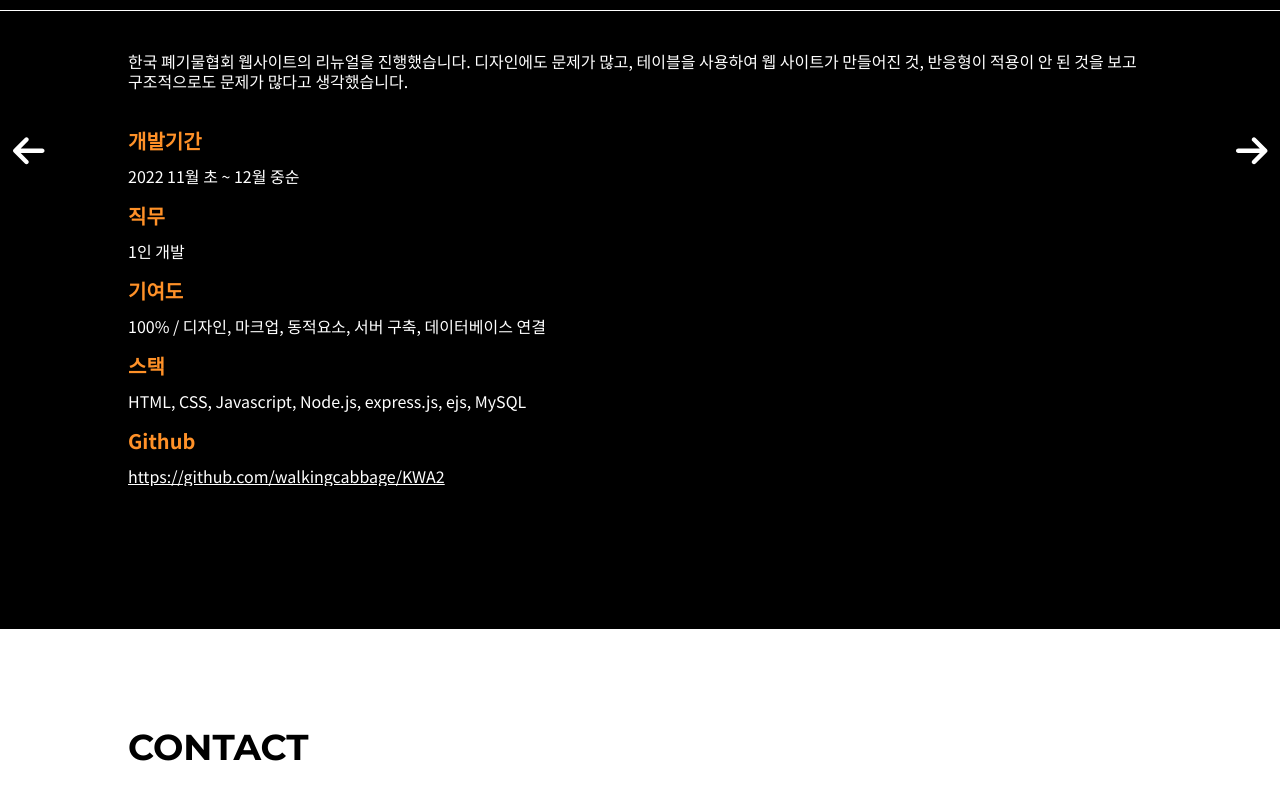
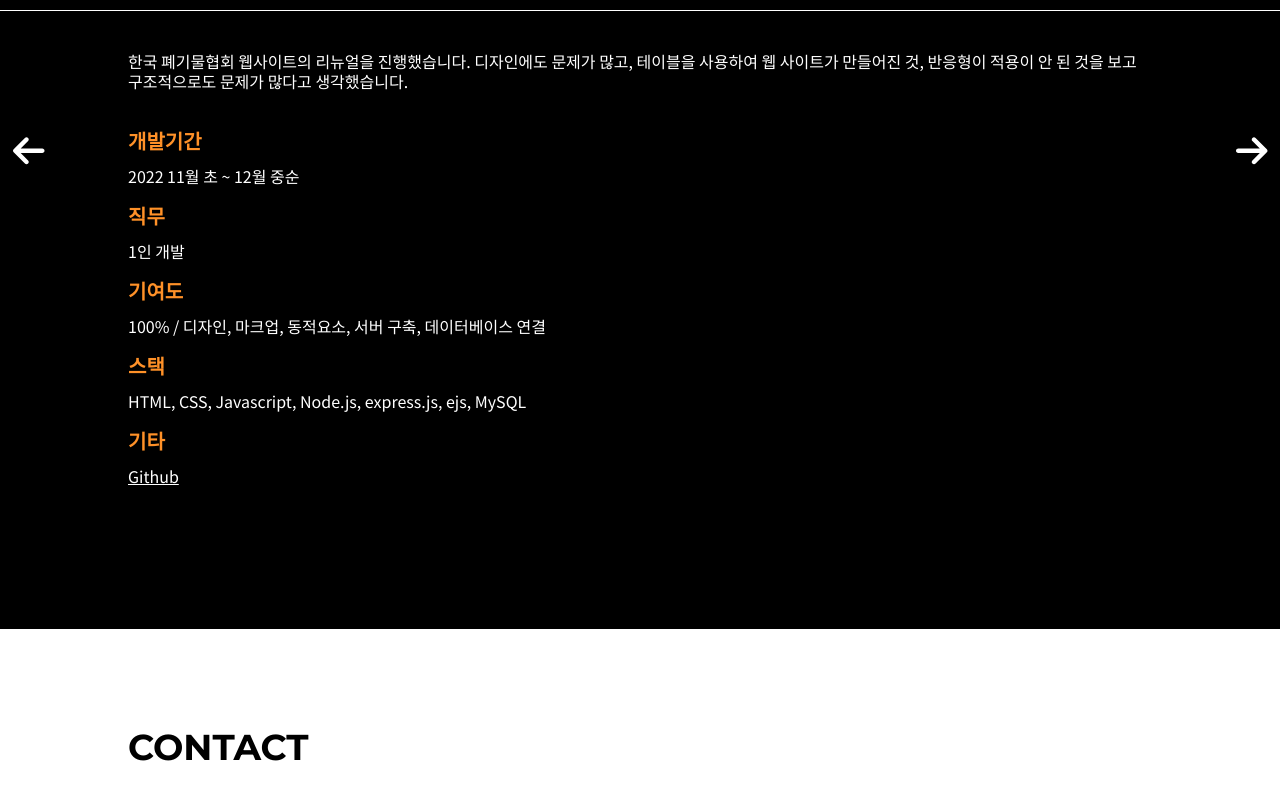
Before and after one commit to walkingcabbage/portfolio, a Vue app: page / in a window 1280 px wide. Shown: the part 3366-4166 px from the top of the page. Built offline with nearby package versions, Linux system fonts and the light colour scheme.

Commit message:
update 230131

```diff
--- a/src/components/ProjectCon.vue
+++ b/src/components/ProjectCon.vue
@@ -39,8 +39,9 @@
             <p>{{stack}}</p>
             </div>
             <div class="details">
-              <h4>Github</h4>
-            <a :href='githubUrl'>{{ githubUrl }}</a>
+              <h4>기타</h4>
+            <a target="_blank" :href='githubUrl'>Github</a>
+            <a v-if="demoUrl" target="_blank" :href='demoUrl'>Demo</a>
             </div>
           </div>
         </div>
@@ -59,6 +60,7 @@ export default {
     contr:String,
     stack:String,
     githubUrl:String,
+    demoUrl:String,
     total:Number,
     current:Number,
   },
@@ -127,6 +129,9 @@ export default {
     margin-bottom: 20px;
 
   }
+  .details>a:nth-child(3){
+    padding-left: 10px;
+  }
     .details:last-child{
     overflow:hidden;
       text-overflow:ellipsis;
@@ -159,7 +164,7 @@ export default {
   @media (max-width:1400px) {
     .project-sec{
       flex-direction: column;
-      border-right: 1px solid #fff;
+      border-right: 0px solid #fff;
     }
     .title-wrap{
       padding-left: 10%;
--- a/src/components/ProjectSec.vue
+++ b/src/components/ProjectSec.vue
@@ -7,7 +7,7 @@
       }" :slides-per-view="1" :modules="modules" @swiper="onSwiper" @slideChange="onSlideChange">
         <swiper-slide v-for="(item,index) in projectDetails" :key="item">
           <project-con :logoUrl='item.logo' :title="item.tit" :disc="item.dis" :devtime="item.devt" :job="item.jobs"
-            :contr="item.cont" :stack="item.stak" :githubUrl="item.github" :total="projectDetails.length"
+            :contr="item.cont" :stack="item.stak" :githubUrl="item.github" :demoUrl="item.demo" :total="projectDetails.length"
             :current="index+1" />
         </swiper-slide>
         <div class="prev-btn">
@@ -56,18 +56,20 @@
           jobs: '1인 개발',
           cont: '100% / 디자인, 마크업, 동적요소, 서버 구축, 데이터베이스 연결',
           stak: 'HTML, CSS, Javascript, Node.js, express.js, ejs, MySQL',
-          github: 'https://github.com/walkingcabbage/KWA2'
+          github: 'https://github.com/walkingcabbage/KWA2',
+          demo: ''
         },
         {
           logo: require(`@/assets/imgs/seomunlogo.png`),
           tit: '서문시장 야시장',
           dis: `서문시장 야시장 웹사이트의 리뉴얼을 진행하였습니다.
-매우 번잡한 콘텐츠 배치와 반응형 미지원을 고치는 데에 중점으로 하였습니다. `,
+매우 번잡한 콘텐츠 배치와 반응형 미지원을 고치는 데에 중점을 두었습니다. `,
           devt: '2022 10월 초 ~ 11월 초 ',
           jobs: '1인 개발',
           cont: '100% / 디자인, 마크업, 동적요소, 서버 구축, 데이터베이스 연결',
           stak: 'HTML, CSS, Javascript, Node.js, express.js, ejs, MySQL',
-          github: '준비중'
+          github: '준비중',
+          demo: ''
         },
         {
           logo: require(`@/assets/imgs/wonjulogo.png`),
@@ -79,7 +81,8 @@
           jobs: '팀 프로젝트 / PM, 디자인, 퍼블리싱',
           cont: '50% / 메인페이지 마크업, 서브페이지 마크업, 동적요소, 서버구축, 데이터베이스 연결',
           stak: 'HTML, CSS, Javascript, Node.js, express.js, ejs, MySQL, git',
-          github: 'https://github.com/walkingcabbage/wonju'
+          github: 'https://github.com/walkingcabbage/wonju',
+          demo: ''
         },
         {
           logo: require(`@/assets/imgs/richmondlogo.png`),
@@ -90,7 +93,8 @@
           jobs: '1인 개발',
           cont: '100% / 디자인, 마크업, 동적요소',
           stak: 'HTML, CSS, Javascript',
-          github: '준비중'
+          github: 'https://github.com/walkingcabbage/therichmond_clone',
+          demo: 'https://walkingcabbage.github.io/therichmond_clone/'
         },
         {
           logo: require(`@/assets/imgs/shouselogo.png`),
@@ -102,7 +106,8 @@ swiper 라이브러리를 사용할 수 있는 경험이 되었습니다.`,
           jobs: '1인 개발',
           cont: '100% / 디자인, 마크업, 동적요소',
           stak: 'HTML, CSS, Javascript',
-          github: '준비중'
+          github: 'https://github.com/walkingcabbage/shouse_clone',
+          demo: 'https://walkingcabbage.github.io/shouse_clone/'
         },
 
       ]
```
Also changed, not shown: 11 other files (tests, documents, lock files or other folders).
